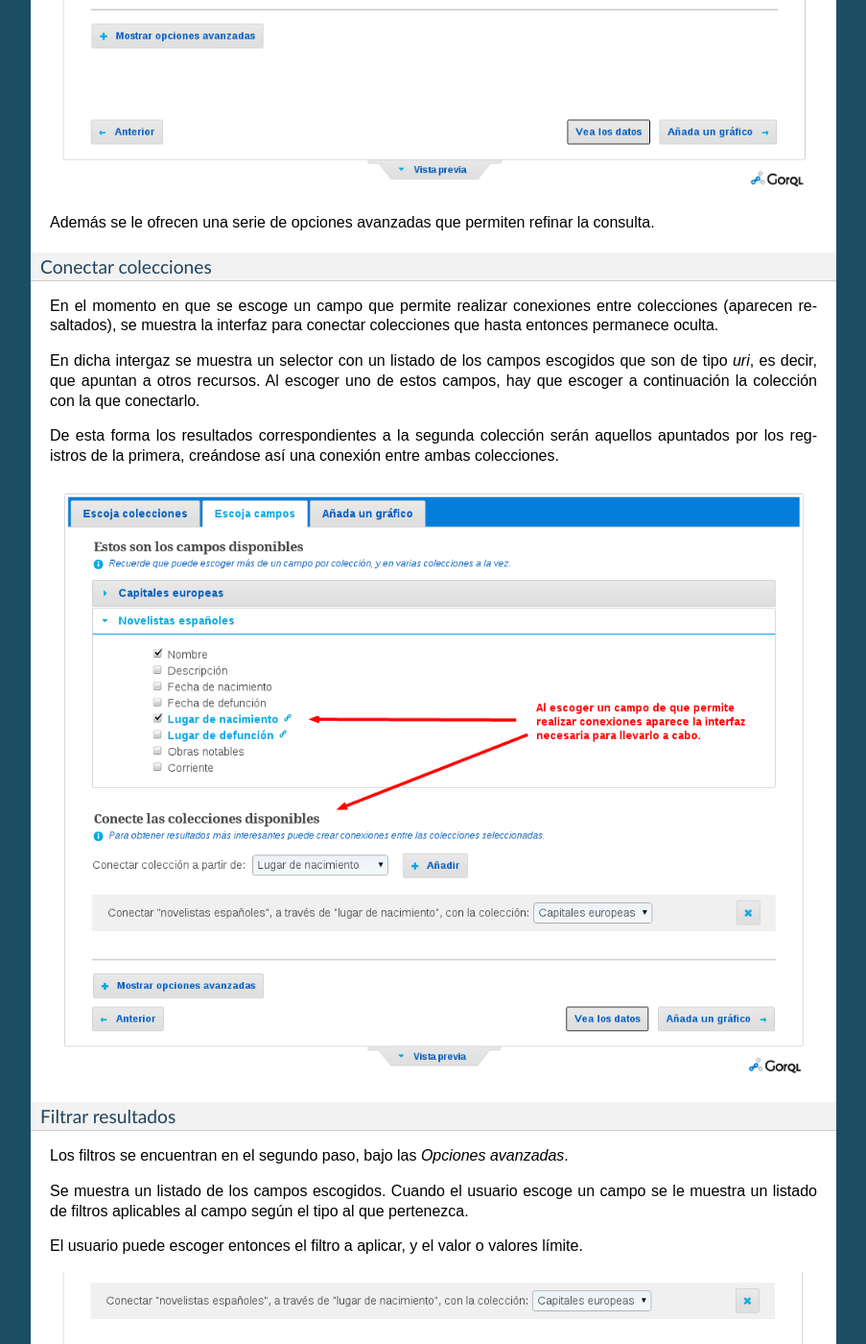
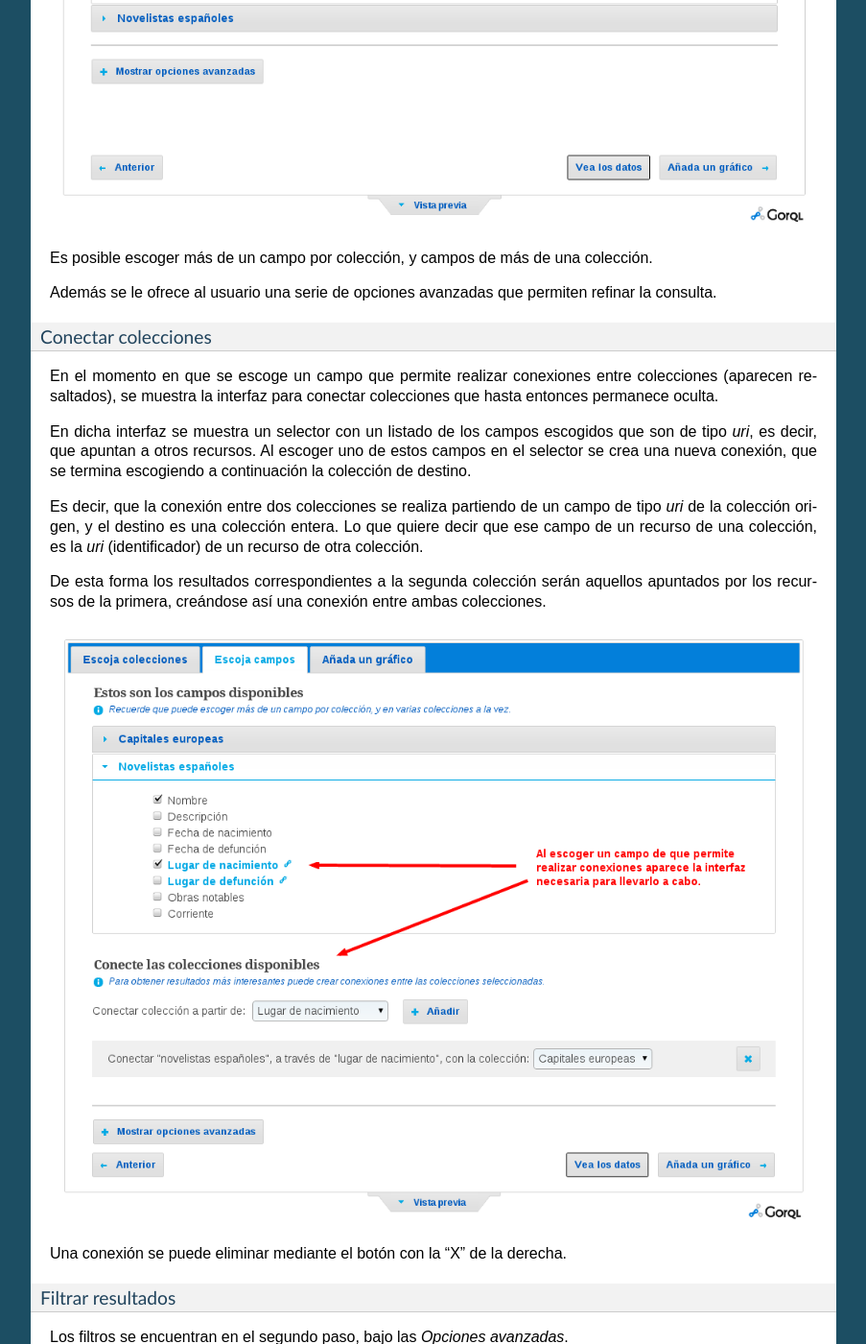
Before and after one commit to Yaco-Sistemas/gorql-editor, a Sphinx documentation site: the page built from docs/source/user.rst, in a window 1280 px wide and 1400 px high, scrolled down 1372 px. Shown: the whole window at 96% size, without its empty margins (198-1101 px from the left). Built offline with Sphinx 7.4.7, drawn with Linux system fonts in a browser that asks for light colours; some of the changed text lies outside the part shown.

Commit message:
Mejoras al manual de usuario del Editor

```diff
--- a/docs/source/user.rst
+++ b/docs/source/user.rst
@@ -15,9 +15,12 @@
 -------------------
 
 Se muestra un listado de colecciones, agrupadas por categorías. El usuario
-puede escoger qué categorías intervendrán en las consulta.
+puede escoger qué colecciones intervendrán en las consulta. Para ello sólo
+tiene que marcar las colecciones que quiera utilizar.
 
 .. image:: _images/selec_categ.png
+
+Se pueden escoger varias colecciones, de una o más categorías.
 
 Escoger campos
 --------------
@@ -28,8 +31,11 @@
 
 .. image:: _images/selec_fields.png
 
-Además se le ofrecen una serie de opciones avanzadas que permiten refinar la
-consulta.
+Es posible escoger más de un campo por colección, y campos de más de una
+colección.
+
+Además se le ofrece al usuario una serie de opciones avanzadas que permiten
+refinar la consulta.
 
 Conectar colecciones
 ~~~~~~~~~~~~~~~~~~~~
@@ -38,30 +44,39 @@
 colecciones (aparecen resaltados), se muestra la interfaz para conectar
 colecciones que hasta entonces permanece oculta.
 
-En dicha intergaz se muestra un selector con un listado de los campos escogidos
+En dicha interfaz se muestra un selector con un listado de los campos escogidos
 que son de tipo *uri*, es decir, que apuntan a otros recursos. Al escoger uno
-de estos campos, hay que escoger a continuación la colección con la que
-conectarlo.
+de estos campos en el selector se crea una nueva conexión, que se termina
+escogiendo a continuación la colección de destino.
+
+Es decir, que la conexión entre dos colecciones se realiza partiendo de un
+campo de tipo *uri* de la colección origen, y el destino es una colección
+entera. Lo que quiere decir que ese campo de un recurso de una colección, es
+la *uri* (identificador) de un recurso de otra colección.
 
 De esta forma los resultados correspondientes a la segunda colección serán
-aquellos apuntados por los registros de la primera, creándose así una
-conexión entre ambas colecciones.
+aquellos apuntados por los recursos de la primera, creándose así una conexión
+entre ambas colecciones.
 
 .. image:: _images/join.png
+
+Una conexión se puede eliminar mediante el botón con la "X" de la derecha.
 
 Filtrar resultados
 ~~~~~~~~~~~~~~~~~~
 
 Los filtros se encuentran en el segundo paso, bajo las *Opciones avanzadas*.
 
-Se muestra un listado de los campos escogidos. Cuando el usuario escoge un
+Se muestra un selector con los campos escogidos. Cuando el usuario escoge un
 campo se le muestra un listado de filtros aplicables al campo según el tipo al
-que pertenezca.
+que pertenezca dicho campo.
 
 El usuario puede escoger entonces el filtro a aplicar, y el valor o valores
 límite.
 
 .. image:: _images/filter.png
+
+Un filtro se puede eliminar mediante el botón con la "X" de la derecha.
 
 Añadir gráfico
 --------------
@@ -69,19 +84,23 @@
 Este paso es opcional, pero altamente recomendable.
 
 Se ofrecen los diferentes tipos de gráficos soportados por el componente GORQL
-Viewer, y también campos para escoger los parámetros de configuración del
-gráfico escogido. Estos campos cambiarán a medida que se escoja un tipo de
+Viewer, y también controles para determinar los parámetros de configuración del
+gráfico escogido. Estos controles cambiarán según que se escoja un tipo de
 gráfico u otro.
 
 .. image:: _images/chart1.png
 
 Entre los parámetros del gráfico se encuentran los selectores de los campos
-que servirán para construir el gráfico. Sólo se mostrarán aquellos campos que
-sean del tipo compatible con el gráfico escogido. Por ejemplo, un campo de
-tipo fecha no sirve para hacer un gráfico de sectores, hacen falta campos
-numéricos.
+que servirán para construir el gráfico. Es decir, los campos escogidos de las
+colecciones en el paso anterior y de los que ahora se sacarán los datos para
+generar el gráfico. Sólo se mostrarán aquellos campos que sean del tipo
+compatible con el gráfico escogido. Por ejemplo, un campo de tipo fecha no
+sirve para hacer un gráfico de sectores, hacen falta campos numéricos.
 
 .. image:: _images/chart2.png
+
+Dependiendo de qué gráfico se haya escogido se muestran unos controles u otros,
+y unos campos u otros en los selectores.
 
 Previsualización
 ================
@@ -107,6 +126,9 @@
 hayan hecho. Para ello hay que pulsar en el botón *Actualice la vista previa*,
 que aparece al mostrarse las previsualizaciones.
 
+Al cerrar y volver a abrir la previsualización también se actualiza ésta con
+los últimos cambios.
+
 Ver datos y gráfico en GORQL Viewer
 ===================================
 
@@ -120,3 +142,6 @@
 
 Si en cambio se pulsa el del paso del gráfico, el informe contendrá la tabla de
 resultados y el gráfico definido.
+
+La url abierta será la url del informe, y se puede utilizar para compartirlo
+con otras personas.
```
